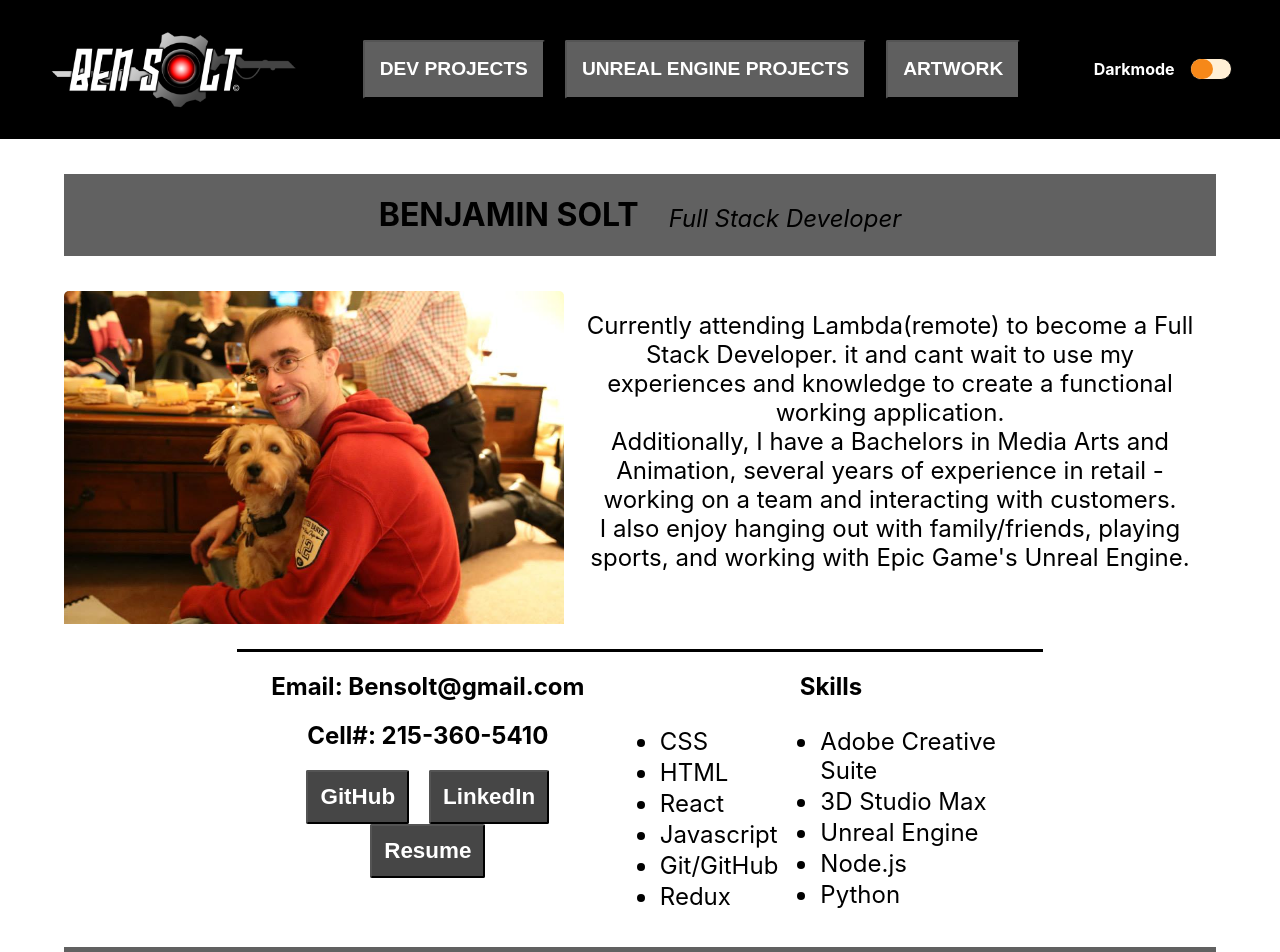
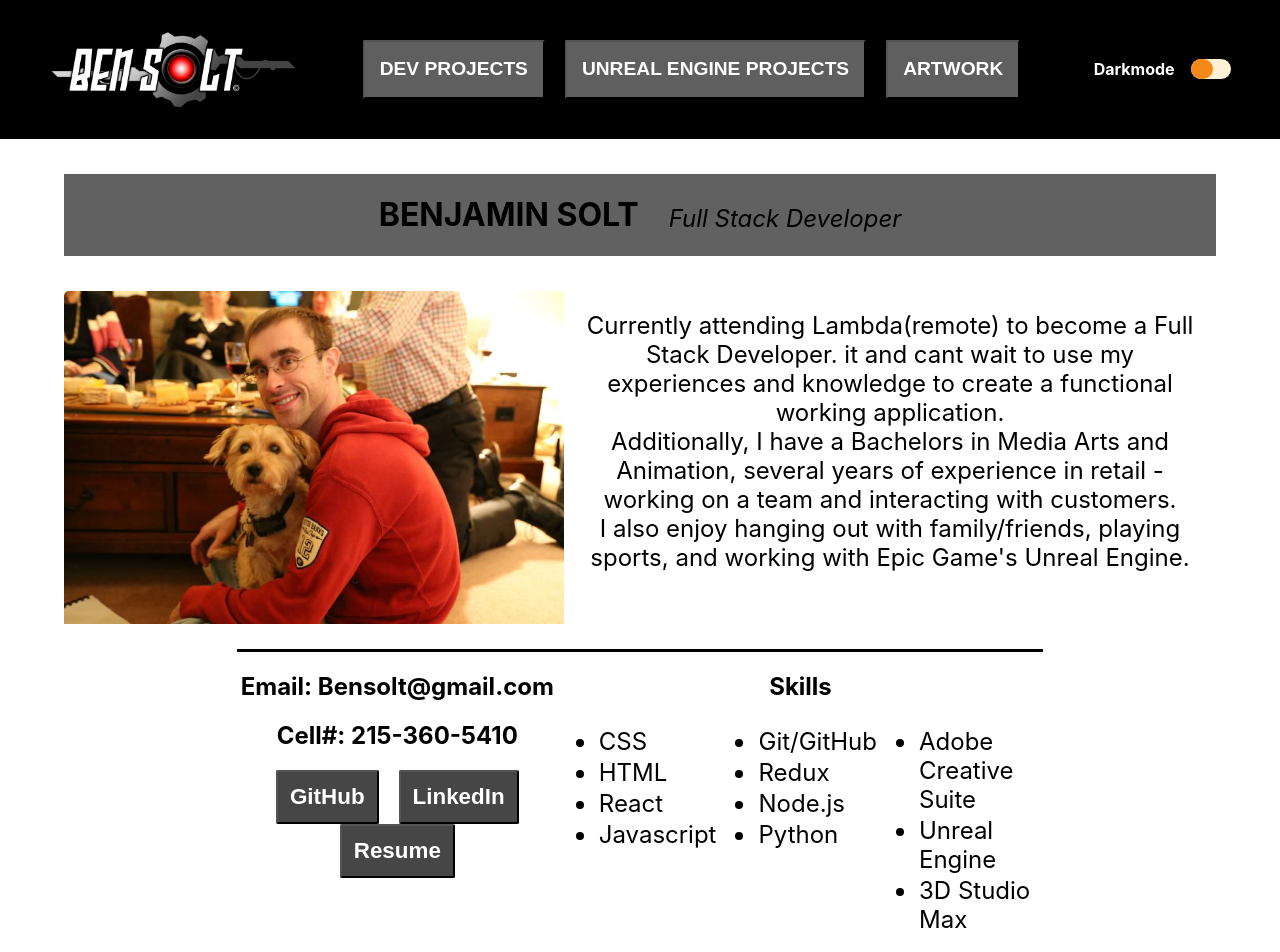
Before and after one commit to BenSolt/MyPortfolio, a React (Create React App) app in the folder portfolio/: page / in a window 1280 px wide. Shown: the top 952 px of the page. Built offline with nearby package versions, Linux system fonts and the light colour scheme.

Commit message:
updating skills

```diff
--- a/portfolio/src/components/home/Home.js
+++ b/portfolio/src/components/home/Home.js
@@ -72,18 +72,22 @@ export default function Home() {
                   <li> HTML</li>
                   <li>React</li>
                   <li>Javascript</li>
-                  <li>Git/GitHub</li>
-                  <li>Redux</li>
-
 
                 </ul>
 
                 <ul className='litext'>
-                  <li>Adobe Creative Suite</li>
-                  <li>3D Studio Max</li>
-                  <li>Unreal Engine</li>
+                  <li>Git/GitHub</li>
+                  <li>Redux</li>
                   <li>Node.js</li>
                   <li>Python</li>
+                </ul>
+
+                <ul className='litext'>
+                  <li>Adobe Creative Suite</li>
+                  <li>Unreal Engine</li>
+                  <li>3D Studio Max</li>
+
+
                 </ul>
 
               </div>
```
